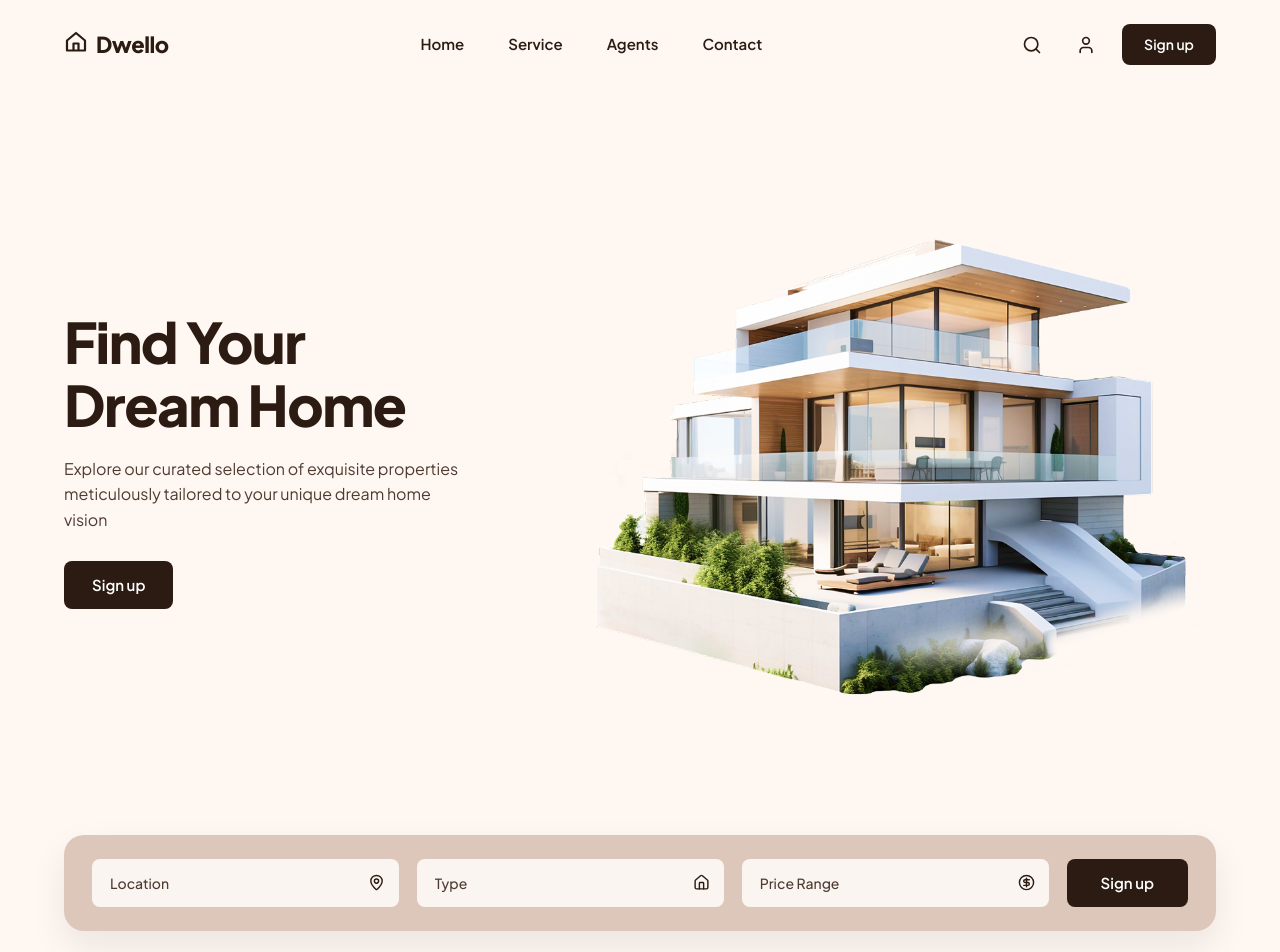
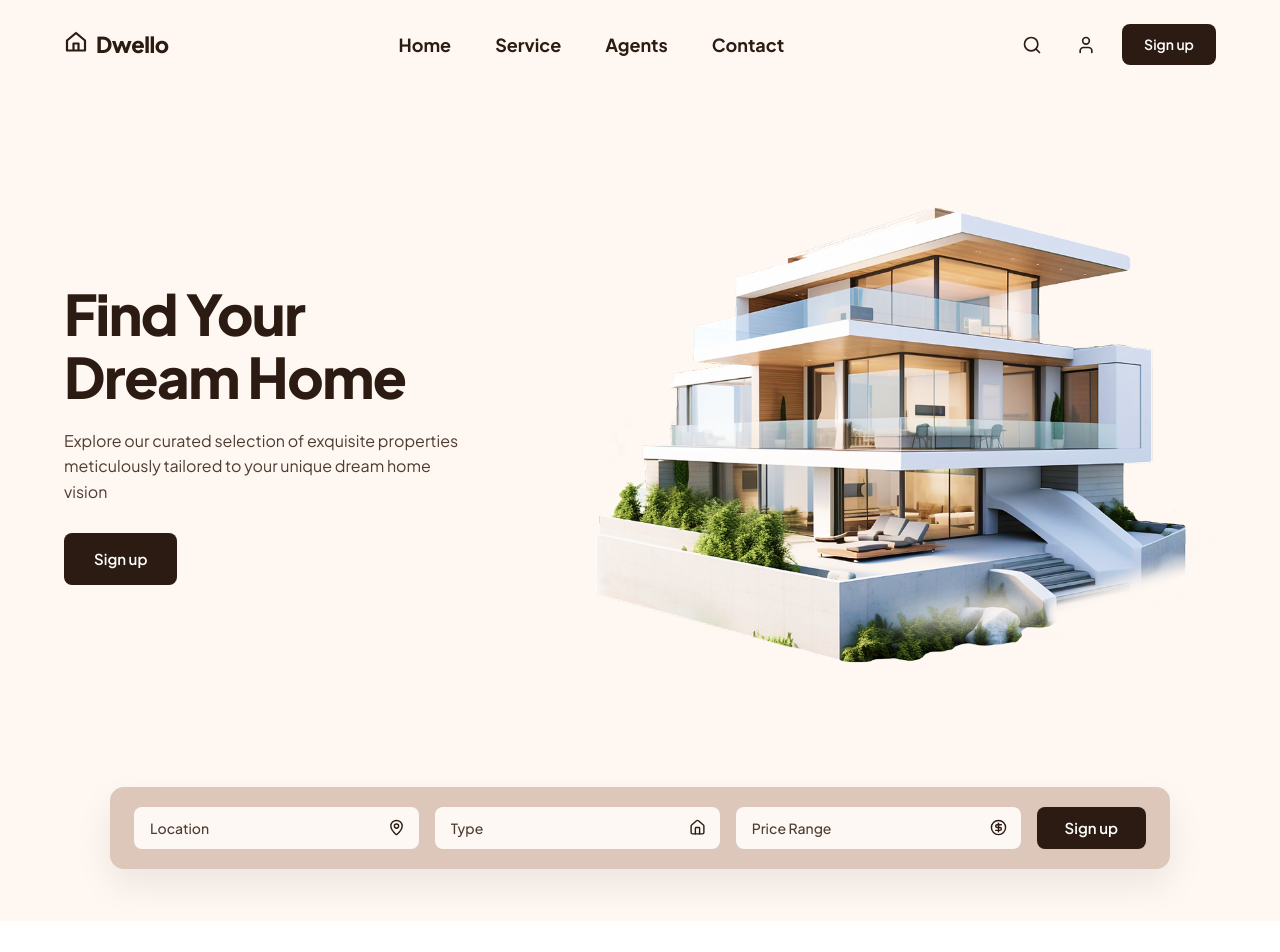
Before and after one commit to okkonovalchuk/FinalProject, a plain HTML site: page index.html in a window 1280 px wide. Shown: the top 952 px of the page. Drawn offline with nearby package versions, Linux system fonts and the light colour scheme.

Commit message:
Update style.css

```diff
--- a/css/style.css
+++ b/css/style.css
@@ -116,7 +116,7 @@ input {
 }
 
 .btn--md {
-  padding: 13px 28px;
+  padding: 15px 30px;
   font-size: 15px;
 }
 
@@ -156,8 +156,8 @@ input {
 }
 
 .nav__link {
-  font-size: 15px;
-  font-weight: 600;
+  font-size: 18px;
+  font-weight: 700;
   color: var(--ink-primary);
   transition: opacity 0.2s ease;
 }
@@ -197,7 +197,7 @@ input {
 
 /* Hero */
 .hero {
-  padding-top: 24px;
+  padding-top: 4px;
 }
 
 .hero__grid {
@@ -228,6 +228,7 @@ input {
   display: flex;
   justify-content: flex-end;
   align-items: center;
+  margin-top: -12px;
 }
 
 .hero__img {
@@ -235,20 +236,19 @@ input {
   max-width: 720px;
   height: auto;
   object-fit: contain;
-  border-radius: 0;
-  mix-blend-mode: multiply; /* допомагає білому фону злитися з теплим бежевим фоном секції */
 }
 
 /* Search Bar */
 .search-bar {
-  margin-top: 28px;
+  max-width: 1060px;
+  margin: 12px auto 0; /* зменшує відступ між будинком і формою пошуку */
   background-color: var(--bg-sand);
-  border-radius: var(--radius-lg);
-  padding: 24px 28px;
+  border-radius: var(--radius-md);
+  padding: 20px 24px;
   display: grid;
-  grid-template-columns: repeat(3, 1fr) auto;
+  grid-template-columns: repeat(3, minmax(0, 1fr)) auto;
   align-items: center;
-  gap: 18px;
+  gap: 16px;
   box-shadow: var(--shadow-search);
 }
 
@@ -260,11 +260,11 @@ input {
 
 .search-bar__input {
   width: 100%;
-  height: 48px;
-  padding: 0 42px 0 18px;
+  height: 42px;
+  padding: 0 38px 0 16px;
   border: none;
   border-radius: var(--radius-sm);
-  background-color: #FBF5F1;
+  background-color: #fdf8f4;
   color: var(--ink-primary);
   font-size: 14px;
   font-weight: 500;
@@ -285,10 +285,9 @@ input {
 }
 
 .search-bar__btn {
-  height: 48px;
-  padding: 0 34px;
+  height: 42px;
+  padding: 0 28px;
 }
-
 /* About / Stats */
 .about__grid {
   display: grid;
@@ -719,7 +718,7 @@ input {
   color: var(--ink-primary);
 }
 
-/*.footer__social-icon {
+.footer__social-icon {
   width: 22px;
   height: 22px;
   border-radius: 5px;
```
